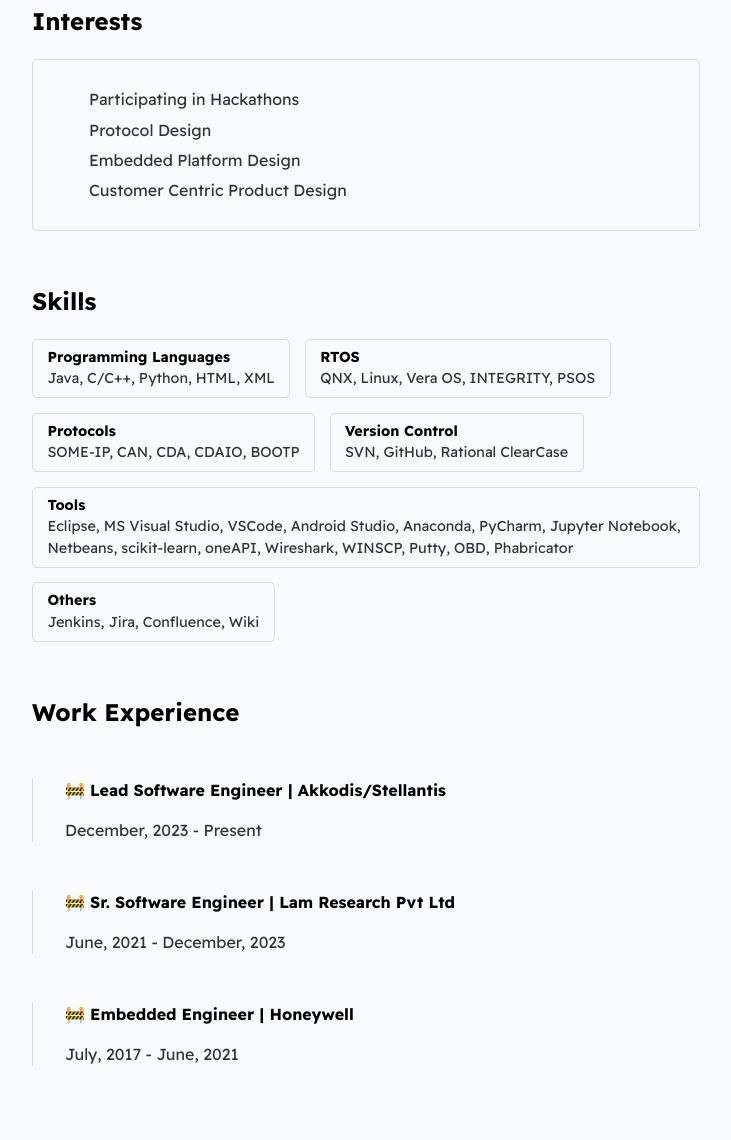
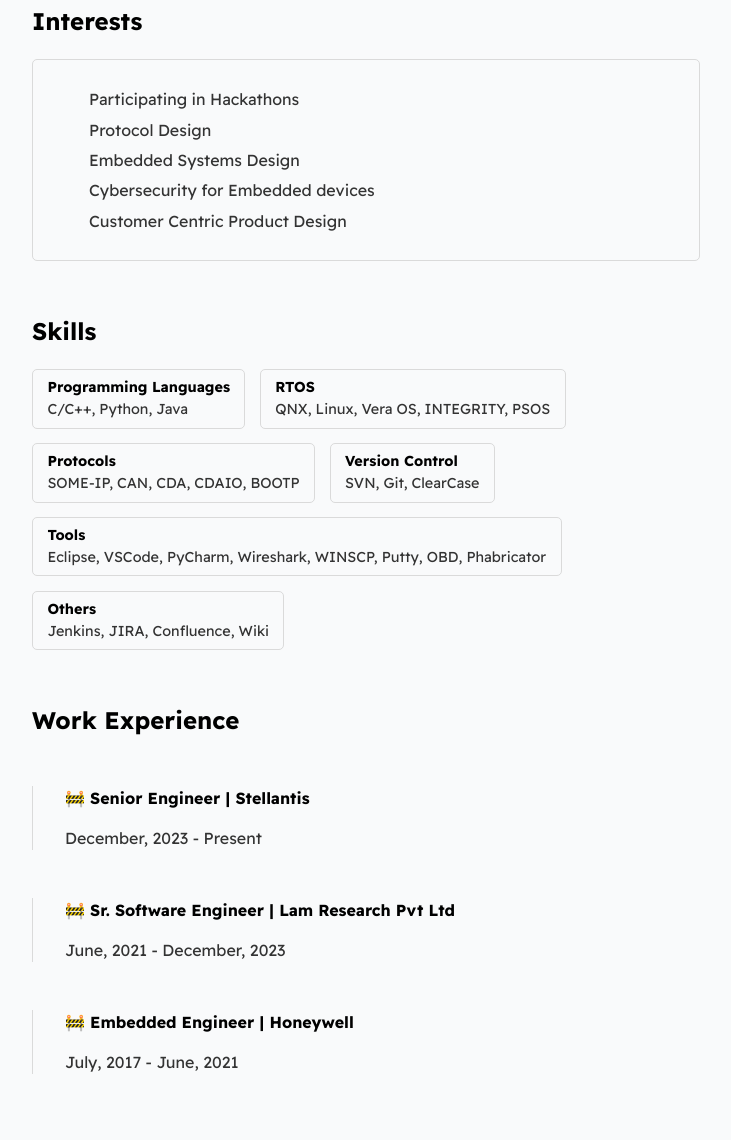
Before and after one commit to caanusha/resume, a plain HTML site: page index.html in a window 1280 px wide. Shown: the part 1064-2204 px from the top of the page, without its empty margins (274-1005 px from the left). Drawn offline with Linux system fonts and the light colour scheme.

Commit message:
Update index.html with skills

```diff
--- a/index.html
+++ b/index.html
@@ -18,7 +18,7 @@
 
                 <div>
                     <h1 id="user-name">C A Anusha</h1>
-                    <p id="bio">Software engineer with expertise in developing cutting-edge solutions. Recognized for delivering impactful applications that enhance user experiences. Committed to continuous learning and making a positive impact through technology.</p>
+                    <p id="bio">Experienced Senior Embedded Engineer with 8+ years in real-time, safety-critical systems for aerospace, automotive, and semiconductor industries. Proven expertise in designing secure, scalable systems and optimizing embedded platforms for performance and reliability.</p>
                     <p id="email">👉 anusha.ca88@gmail.com</p>
                 </div>
             </section>
@@ -64,7 +64,8 @@
                     <ul id="education--list">
                         <li> Participating in Hackathons</li>
                         <li> Protocol Design </li>
-                        <li> Embedded Platform Design </li>
+                        <li> Embedded Systems Design </li>
+                        <li> Cybersecurity for Embedded devices </li>
                         <li> Customer Centric Product Design </li>
                     </ul>
                 </div>
@@ -74,19 +75,17 @@
                 <h2>Skills</h2>
 
                 <div id="wrapper--techstack__items">
-                    <div class="card--techstack"><div> <b>Programming Languages</b> </div><span>Java, C/C++, Python,
-                        HTML, XML</span></div>
+                    <div class="card--techstack"><div> <b>Programming Languages</b> </div><span>C/C++, Python, Java
+                        </span></div>
                     <div class="card--techstack"><div> <b>RTOS</b> </div><span>QNX, Linux, Vera OS,
                         INTEGRITY, PSOS</span></div>
                     <div class="card--techstack"><div> <b>Protocols</b> </div><span>SOME-IP, CAN, CDA,
                         CDAIO, BOOTP</span></div>
-                    <div class="card--techstack"><div> <b>Version Control</b> </div><span>SVN, GitHub, Rational ClearCase</span></div>
-                    <div class="card--techstack"><div> <b>Tools</b> </div><span>Eclipse, MS Visual Studio, VSCode,
-                        Android Studio, Anaconda, PyCharm,
-                        Jupyter Notebook, Netbeans, scikit-learn,
-                        oneAPI, Wireshark, WINSCP,
+                    <div class="card--techstack"><div> <b>Version Control</b> </div><span>SVN, Git, ClearCase</span></div>
+                    <div class="card--techstack"><div> <b>Tools</b> </div><span>Eclipse, VSCode, PyCharm,
+                        Wireshark, WINSCP,
                         Putty, OBD, Phabricator</span></div>
-                    <div class="card--techstack"><div> <b>Others</b> </div><span>Jenkins, Jira, Confluence, Wiki</span></div>
+                    <div class="card--techstack"><div> <b>Others</b> </div><span>Jenkins, JIRA, Confluence, Wiki</span></div>
                 </div>
             </section>
 
@@ -94,7 +93,7 @@
                 <h2>Work Experience</h2>
 
                 <div class="card--work-history">
-                    <strong>🚧 Lead Software Engineer | Akkodis/Stellantis</strong>
+                    <strong>🚧 Senior Engineer | Stellantis</strong>
                     <p>December, 2023 - Present</p>
                 </div>
 
```
